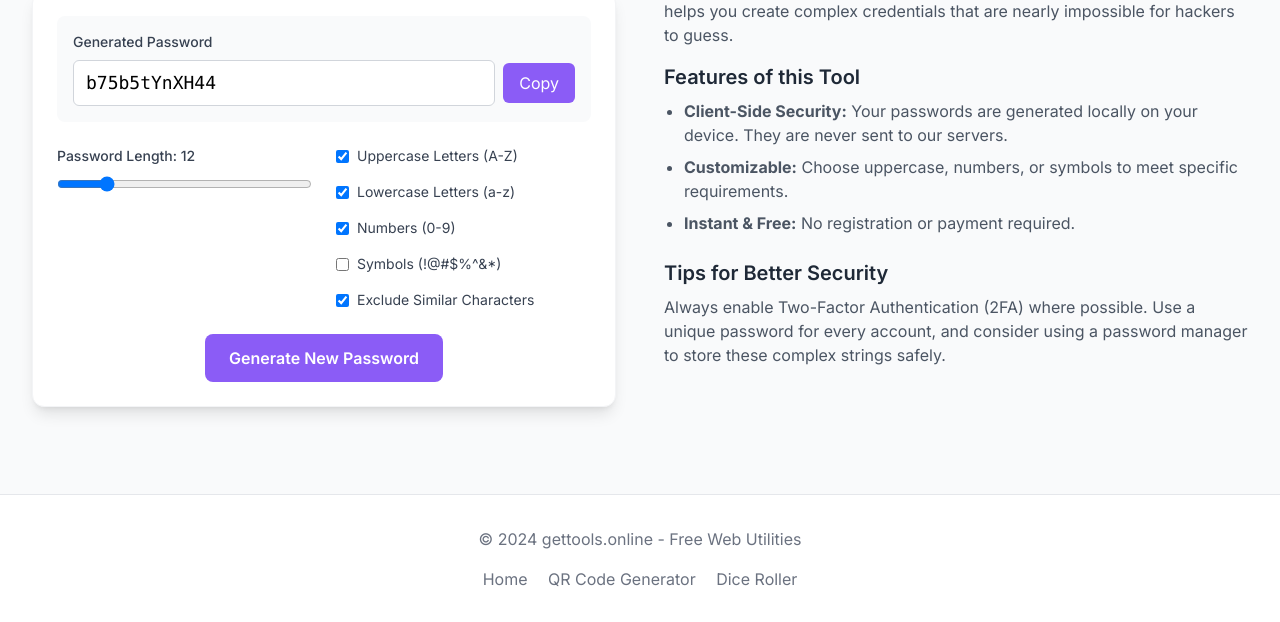
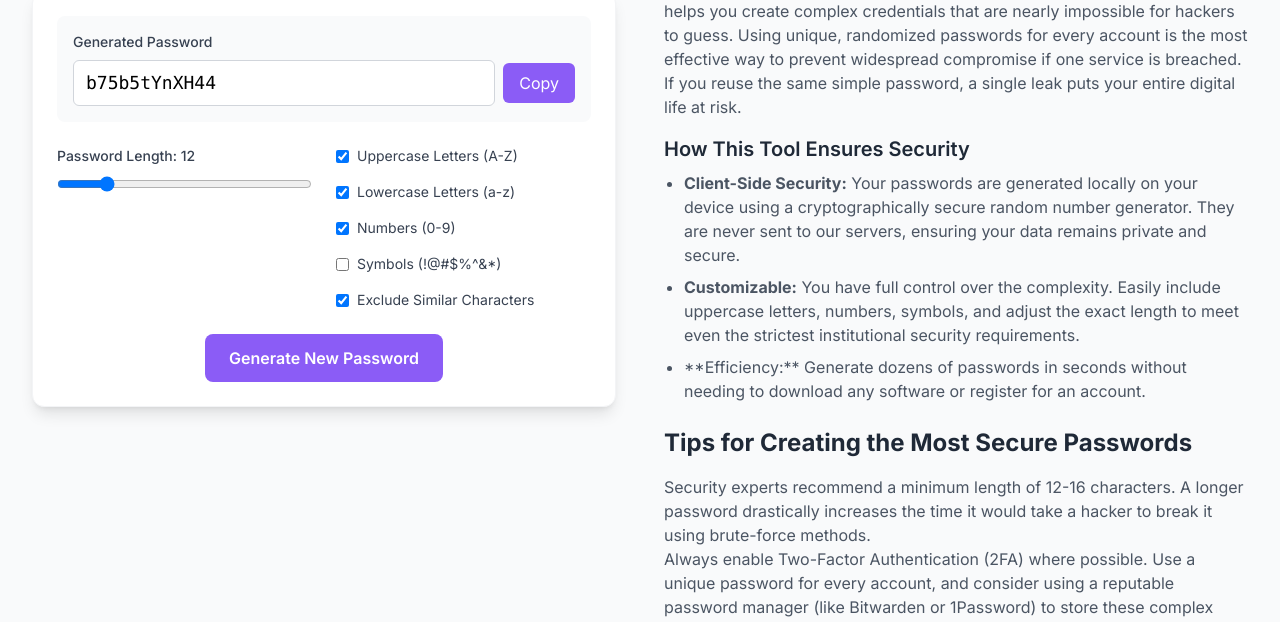
Before and after one commit to ibrahimmassed/gettools, a website: page password-generator.html in a window 1280 px wide. Shown: the part 177-799 px from the top of the page. Drawn offline with nearby package versions, Linux system fonts and the light colour scheme.

Commit message:
Update password-generator.html

```diff
--- a/password-generator.html
+++ b/password-generator.html
@@ -59,17 +59,22 @@
       <div class="prose prose-blue max-w-none text-gray-600">
     <h2 class="text-2xl font-bold text-gray-800 mb-4">Why use a Strong Password Generator?</h2>
     <p class="mb-4">
-                    In today's digital age, security is paramount. A <strong>random password generator</strong> helps you create complex credentials that are nearly impossible for hackers to guess.
+        In today's digital age, security is paramount. A <strong>random password generator</strong> helps you create complex credentials that are nearly impossible for hackers to guess. Using unique, randomized passwords for every account is the most effective way to prevent widespread compromise if one service is breached. If you reuse the same simple password, a single leak puts your entire digital life at risk.
     </p>
-                <h3 class="text-xl font-semibold text-gray-800 mb-2">Features of this Tool</h3>
+
+    <h3 class="text-xl font-semibold text-gray-800 mb-2">How This Tool Ensures Security</h3>
     <ul class="list-disc pl-5 mb-6 space-y-2">
-                    <li><strong>Client-Side Security:</strong> Your passwords are generated locally on your device. They are never sent to our servers.</li>
-                    <li><strong>Customizable:</strong> Choose uppercase, numbers, or symbols to meet specific requirements.</li>
-                    <li><strong>Instant & Free:</strong> No registration or payment required.</li>
+        <li><strong>Client-Side Security:</strong> Your passwords are generated locally on your device using a cryptographically secure random number generator. They are never sent to our servers, ensuring your data remains private and secure.</li>
+        <li><strong>Customizable:</strong> You have full control over the complexity. Easily include uppercase letters, numbers, symbols, and adjust the exact length to meet even the strictest institutional security requirements.</li>
+        <li>**Efficiency:** Generate dozens of passwords in seconds without needing to download any software or register for an account.</li>
     </ul>
-                <h3 class="text-xl font-semibold text-gray-800 mb-2">Tips for Better Security</h3>
+
+    <h2 class="text-2xl font-bold text-gray-800 mb-4">Tips for Creating the Most Secure Passwords</h2>
     <p>
-                    Always enable Two-Factor Authentication (2FA) where possible. Use a unique password for every account, and consider using a password manager to store these complex strings safely.
+        Security experts recommend a minimum length of 12-16 characters. A longer password drastically increases the time it would take a hacker to break it using brute-force methods.
+    </p>
+    <p>
+        Always enable Two-Factor Authentication (2FA) where possible. Use a unique password for every account, and consider using a reputable password manager (like Bitwarden or 1Password) to store these complex strings safely and securely. Never store your generated passwords in a simple text file or in your browser's history.
     </p>
             </div>
         </div>
```
Lines whose indentation alone changed are shown as unchanged.
